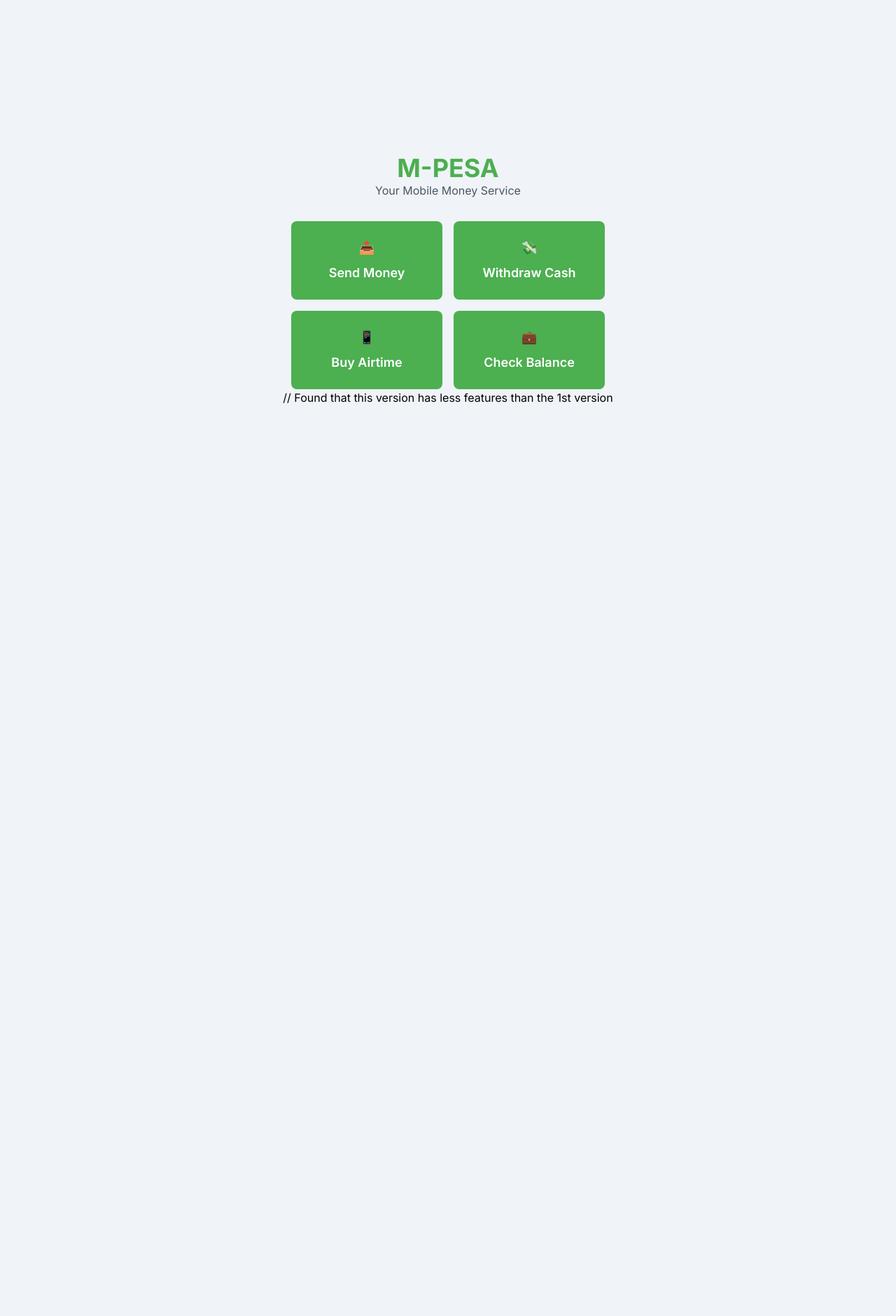
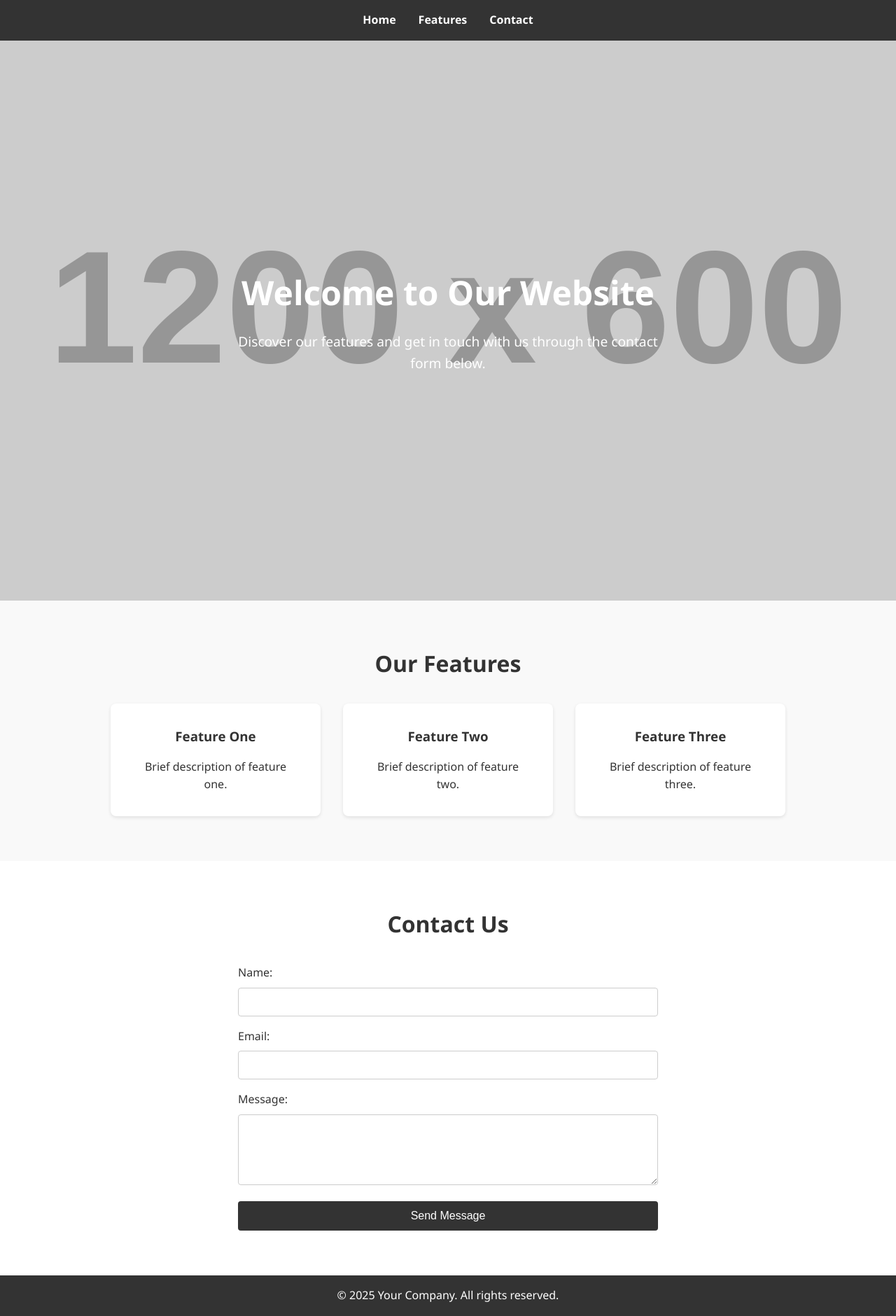
Before and after one commit to blacksnowmartin/mpesa-mvp-mockup, a plain HTML site: page index.html in a window 1280 px wide. Shown: the whole page at 70% size. Before the commit the page ends 800 px from the top, so only its background shows below. Drawn offline with nearby package versions, Linux system fonts and the light colour scheme; placeholder pictures from the web are drawn by us.

```diff
--- a/index.html
+++ b/index.html
@@ -3,196 +3,271 @@
 <head>
   <meta charset="UTF-8" />
   <meta name="viewport" content="width=device-width, initial-scale=1.0"/>
-  <title>M-PESA Mockup</title>
-  <script src="https://cdn.tailwindcss.com"></script>
-  <link href="https://fonts.googleapis.com/css2?family=Inter:wght@400;500;600;700&display=swap" rel="stylesheet">
+  <title>Single Page Website</title>
   <style>
+    /* Reset and base styles */
+    * {
+      margin: 0;
+      padding: 0;
+      box-sizing: border-box;
+    }
+
     body {
-      font-family: 'Inter', sans-serif;
-      background-color: #f0f4f8;
+      font-family: 'Segoe UI', Tahoma, Geneva, Verdana, sans-serif;
+      line-height: 1.6;
+      color: #333;
     }
-    .mpesa-green {
-      background-color: #4CAF50;
+
+    a {
+      text-decoration: none;
+      color: inherit;
     }
-    .mpesa-green-text {
-      color: #4CAF50;
+
+    /* Navigation */
+    nav {
+      background-color: #333;
+      color: #fff;
+      padding: 1rem;
+      position: sticky;
+      top: 0;
+      z-index: 1000;
     }
-    .btn-mpesa {
-      background-color: #4CAF50;
-      color: white;
-      padding: 0.75rem 1.5rem;
-      border-radius: 0.5rem;
-      font-weight: 600;
+
+    nav ul {
+      display: flex;
+      justify-content: center;
+      list-style: none;
+    }
+
+    nav ul li {
+      margin: 0 1rem;
+    }
+
+    nav ul li a {
+      color: #fff;
+      font-weight: bold;
+      transition: color 0.3s ease;
+    }
+
+    nav ul li a:hover {
+      color: #f4f4f4;
+    }
+
+    /* Hero Section */
+    #hero {
+      background: url('https://via.placeholder.com/1200x600') no-repeat center center/cover;
+      height: 100vh;
+      display: flex;
+      flex-direction: column;
+      justify-content: center;
+      align-items: center;
+      color: #fff;
+      text-align: center;
+      padding: 0 2rem;
+    }
+
+    #hero h1 {
+      font-size: 3rem;
+      margin-bottom: 1rem;
+    }
+
+    #hero p {
+      font-size: 1.2rem;
+      max-width: 600px;
+    }
+
+    /* Features Section */
+    #features {
+      padding: 4rem 2rem;
+      background-color: #f9f9f9;
+      text-align: center;
+    }
+
+    #features h2 {
+      margin-bottom: 2rem;
+      font-size: 2rem;
+    }
+
+    .feature-list {
+      display: flex;
+      flex-wrap: wrap;
+      justify-content: center;
+      gap: 2rem;
+    }
+
+    .feature-item {
+      background-color: #fff;
+      padding: 2rem;
+      border-radius: 8px;
+      box-shadow: 0 2px 5px rgba(0,0,0,0.1);
+      width: 300px;
+    }
+
+    .feature-item h3 {
+      margin-bottom: 1rem;
+      color: #333;
+    }
+
+    /* Contact Section */
+    #contact {
+      padding: 4rem 2rem;
+      background-color: #fff;
+    }
+
+    #contact h2 {
+      text-align: center;
+      margin-bottom: 2rem;
+      font-size: 2rem;
+    }
+
+    form {
+      max-width: 600px;
+      margin: 0 auto;
+    }
+
+    form .form-group {
+      margin-bottom: 1rem;
+    }
+
+    form label {
+      display: block;
+      margin-bottom: 0.5rem;
+    }
+
+    form input,
+    form textarea {
+      width: 100%;
+      padding: 0.75rem;
+      border: 1px solid #ccc;
+      border-radius: 4px;
+    }
+
+    form button {
+      display: block;
+      width: 100%;
+      padding: 0.75rem;
+      background-color: #333;
+      color: #fff;
+      border: none;
+      border-radius: 4px;
+      font-size: 1rem;
+      cursor: pointer;
       transition: background-color 0.3s ease;
     }
-    .btn-mpesa:hover {
-      background-color: #45a049;
+
+    form button:hover {
+      background-color: #555;
     }
-    .btn-secondary {
-      background-color: #e0e0e0;
-      color: #333;
-      padding: 0.75rem 1.5rem;
-      border-radius: 0.5rem;
-      font-weight: 500;
-      transition: background-color 0.3s ease;
+
+    /* Footer */
+    footer {
+      background-color: #333;
+      color: #fff;
+      text-align: center;
+      padding: 1rem;
     }
-    .btn-secondary:hover {
-      background-color: #d0d0d0;
-    }
-    .card {
-      background-color: white;
-      border-radius: 0.75rem;
-      padding: 1.5rem;
-      box-shadow: 0 4px 6px rgba(0, 0, 0, 0.1);
-      margin-bottom: 1rem;
-    }
-    .input-field {
-      border: 1px solid #cbd5e1;
-      border-radius: 0.375rem;
-      padding: 0.75rem;
-      width: 100%;
-      margin-bottom: 1rem;
-      transition: border-color 0.3s ease;
-    }
-    .input-field:focus {
-      border-color: #4CAF50;
-      outline: none;
-      box-shadow: 0 0 0 2px rgba(76, 175, 80, 0.2);
-    }
-    .page {
-      display: none;
-    }
-    .page.active {
-      display: block;
-    }
-    #messageBox {
-      position: fixed;
-      bottom: 20px;
-      left: 50%;
-      transform: translateX(-50%);
-      background-color: #333;
-      color: white;
-      padding: 1rem 1.5rem;
-      border-radius: 0.5rem;
-      box-shadow: 0 2px 10px rgba(0,0,0,0.2);
-      z-index: 1000;
-      opacity: 0;
-      transition: opacity 0.5s ease-in-out, bottom 0.5s ease-in-out;
-      text-align: center;
-    }
-    #messageBox.show {
-      opacity: 1;
-      bottom: 40px;
+
+    /* Responsive */
+    @media (max-width: 768px) {
+      .feature-list {
+        flex-direction: column;
+        align-items: center;
+      }
     }
   </style>
 </head>
-<body class="flex flex-col items-center justify-center min-h-screen p-4">
+<body>
 
-  <div class="w-full max-w-md">
-    <header class="text-center mb-8">
-      <h1 class="text-4xl font-bold mpesa-green-text">M-PESA</h1>
-      <p class="text-gray-600">Your Mobile Money Service</p>
-    </header>
+  <!-- Navigation -->
+  <nav>
+    <ul>
+      <li><a href="#hero">Home</a></li>
+      <li><a href="#features">Features</a></li>
+      <li><a href="#contact">Contact</a></li>
+    </ul>
+  </nav>
 
-    <main id="appContainer">
-      <!-- Home Page -->
-      <div id="homePage" class="page active">
-        <div class="grid grid-cols-2 gap-4">
-          <button onclick="showPage('sendMoneyPage')" class="col-span-2 sm:col-span-1 btn-mpesa p-6 text-lg flex flex-col items-center justify-center">
-            📤<span class="mt-2">Send Money</span>
-          </button>
-          <button onclick="showPage('withdrawCashPage')" class="col-span-2 sm:col-span-1 btn-mpesa p-6 text-lg flex flex-col items-center justify-center">
-            💸<span class="mt-2">Withdraw Cash</span>
-          </button>
-          <button onclick="showPage('buyAirtimePage')" class="col-span-2 sm:col-span-1 btn-mpesa p-6 text-lg flex flex-col items-center justify-center">
-            📱<span class="mt-2">Buy Airtime</span>
-          </button>
-          <button onclick="checkBalance()" class="col-span-2 sm:col-span-1 btn-mpesa p-6 text-lg flex flex-col items-center justify-center">
-            💼<span class="mt-2">Check Balance</span>
-          </button>
-        </div>
+  <!-- Hero Section -->
+  <section id="hero">
+    <h1>Welcome to Our Website</h1>
+    <p>Discover our features and get in touch with us through the contact form below.</p>
+  </section>
+
+  <!-- Features Section -->
+  <section id="features">
+    <h2>Our Features</h2>
+    <div class="feature-list">
+      <div class="feature-item">
+        <h3>Feature One</h3>
+        <p>Brief description of feature one.</p>
       </div>
+      <div class="feature-item">
+        <h3>Feature Two</h3>
+        <p>Brief description of feature two.</p>
+      </div>
+      <div class="feature-item">
+        <h3>Feature Three</h3>
+        <p>Brief description of feature three.</p>
+      </div>
+    </div>
+  </section>
 
-      <!-- Send Money Page -->
-      <div id="sendMoneyPage" class="page">
-        <div class="card">
-          <h2 class="text-2xl font-semibold mb-4 mpesa-green-text">Send Money</h2>
-          <input type="tel" id="sendRecipientPhone" class="input-field" placeholder="Recipient Phone (e.g., 0712345678)">
-          <input type="number" id="sendAmount" class="input-field" placeholder="Amount (KES)">
-          <input type="password" id="sendPin" class="input-field" placeholder="M-PESA PIN" maxlength="4">
-          <div class="flex justify-between mt-6">
-            <button onclick="showPage('homePage')" class="btn-secondary">Back</button>
-            <button onclick="processSendMoney()" class="btn-mpesa">Send</button>
-          </div>
-        </div>
+  <!-- Contact Section -->
+  <section id="contact">
+    <h2>Contact Us</h2>
+    <form id="contactForm">
+      <div class="form-group">
+        <label for="name">Name:</label>
+        <input type="text" id="name" name="name" required />
       </div>
+      <div class="form-group">
+        <label for="email">Email:</label>
+        <input type="email" id="email" name="email" required />
+      </div>
+      <div class="form-group">
+        <label for="message">Message:</label>
+        <textarea id="message" name="message" rows="5" required></textarea>
+      </div>
+      <button type="submit">Send Message</button>
+    </form>
+  </section>
 
-      <!-- Withdraw Cash Page -->
-      <div id="withdrawCashPage" class="page">
-        <div class="card">
-          <h2 class="text-2xl font-semibold mb-4 mpesa-green-text">Withdraw Cash</h2>
-          <p class="text-gray-600">Feature coming soon...</p>
-          <div class="flex justify-start mt-6">
-            <button onclick="showPage('homePage')" class="btn-secondary">Back</button>
-          </div>
-        </div>
-      </div>
+  <!-- Footer -->
+  <footer>
+    <p>&copy; 2025 Your Company. All rights reserved.</p>
+  </footer>
 
-      <!-- Buy Airtime Page -->
-      <div id="buyAirtimePage" class="page">
-        <div class="card">
-          <h2 class="text-2xl font-semibold mb-4 mpesa-green-text">Buy Airtime</h2>
-          <p class="text-gray-600">Feature coming soon...</p>
-          <div class="flex justify-start mt-6">
-            <button onclick="showPage('homePage')" class="btn-secondary">Back</button>
-          </div>
-        </div>
-      </div>
-    </main>
-  </div>
+  <!-- JavaScript -->
+  <script>
+    // Smooth scrolling for navigation links
+    document.querySelectorAll('nav ul li a').forEach(anchor => {
+      anchor.addEventListener('click', function(e) {
+        e.preventDefault();
+        const target = document.querySelector(this.getAttribute('href'));
+        if (target) {
+          target.scrollIntoView({ behavior: 'smooth' });
+        }
+      });
+    });
 
-  <div id="messageBox"></div>
+    // Contact form validation
+    document.getElementById('contactForm').addEventListener('submit', function(e) {
+      e.preventDefault();
+      // Basic validation
+      const name = document.getElementById('name').value.trim();
+      const email = document.getElementById('email').value.trim();
+      const message = document.getElementById('message').value.trim();
 
-  <script>
-    function showPage(pageId) {
-      document.querySelectorAll('.page').forEach(page => page.classList.remove('active'));
-      document.getElementById(pageId).classList.add('active');
-    }
-
-    function showMessage(message) {
-      const box = document.getElementById('messageBox');
-      box.textContent = message;
-      box.classList.add('show');
-      setTimeout(() => box.classList.remove('show'), 3000);
-    }
-
-    function processSendMoney() {
-      const phone = document.getElementById('sendRecipientPhone').value.trim();
-      const amount = document.getElementById('sendAmount').value.trim();
-      const pin = document.getElementById('sendPin').value.trim();
-
-      if (!phone || !amount || !pin) {
-        showMessage('Please fill in all fields.');
+      if (name === '' || email === '' || message === '') {
+        alert('Please fill in all fields.');
         return;
       }
 
-      if (pin.length !== 4 || isNaN(pin)) {
-        showMessage('Invalid PIN. It should be 4 digits.');
-        return;
-      }
+      // Simulate form submission
+      alert('Thank you for your message!');
+      this.reset();
+    });
+  </script>
 
-      showMessage(`Sent KES ${amount} to ${phone} successfully!`);
-      document.getElementById('sendRecipientPhone').value = '';
-      document.getElementById('sendAmount').value = '';
-      document.getElementById('sendPin').value = '';
-      showPage('homePage');
-    }
-
-    function checkBalance() {
-      const dummyBalance = Math.floor(Math.random() * 10000 + 500); // Mock balance
-      showMessage(`Your balance is KES ${dummyBalance.toLocaleString()}`);
-    }
-  </script>
 </body>
 </html>
-// Found that this version has less features than the 1st version
```
